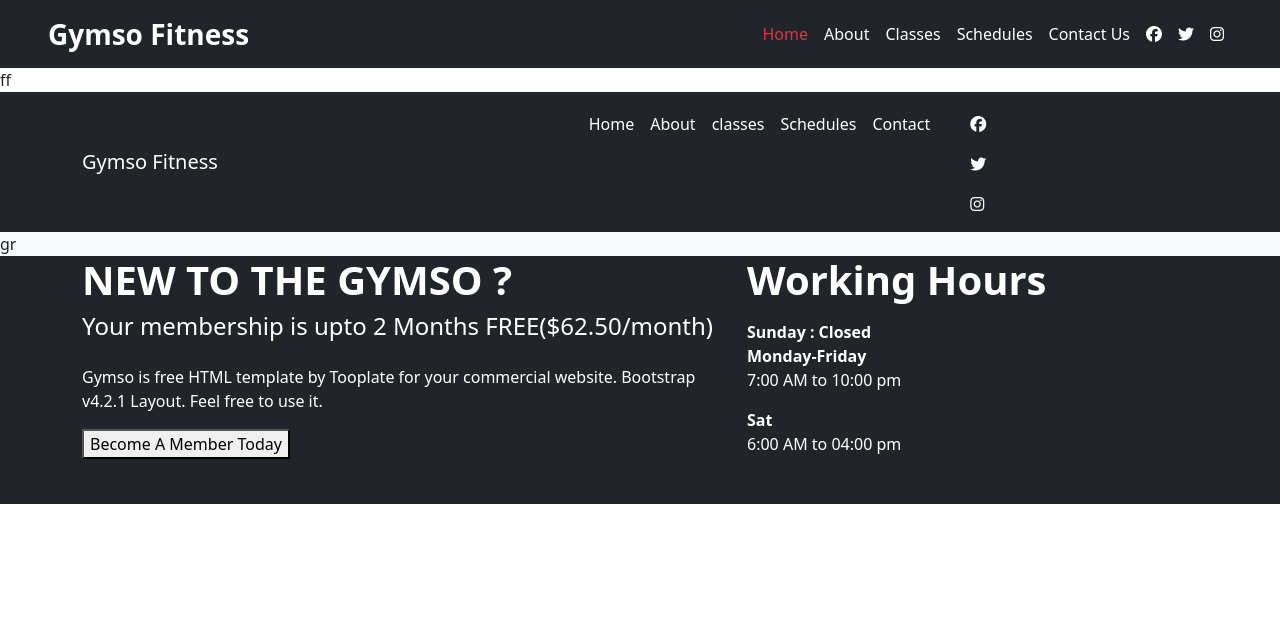
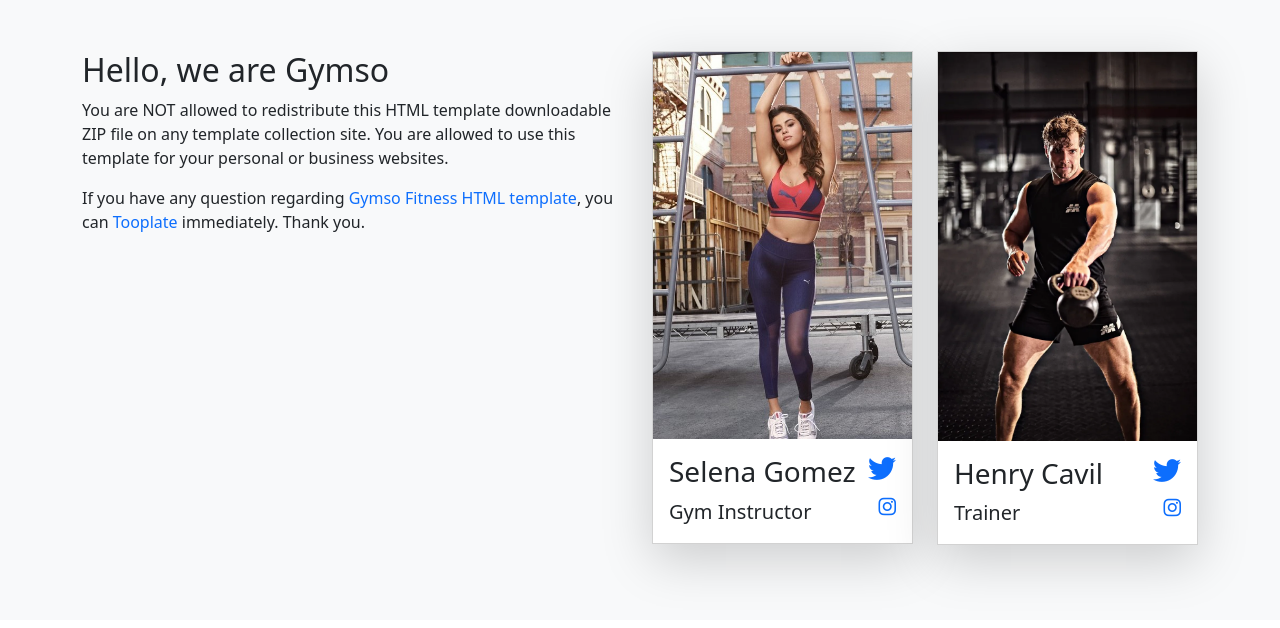
Before and after one commit to Stavan-Bhagat/aspire-task1, a website: page section.html in a window 1280 px wide. Drawn offline with nearby package versions, Linux system fonts and the light colour scheme.

Commit message:
transition work-floatup

```diff
--- /dev/null
+++ b/js_files/temp.js
@@ -0,0 +1,4 @@
+var id=document.querySelector(".sectionscroll");
+id.addEventListener('scroll',function(){
+
+})
--- a/section.html
+++ b/section.html
@@ -22,174 +22,125 @@
     <!-- <link rel="stylesheet" href="stylesheet.css"> -->
     <!-- <link rel="stylesheet" href="temp.css" /> -->
 <style>
-.nav-link{
-  color: white;
+
+/* body {
+    overflow: hidden;
+    font-family: 'Ubuntu', sans-serif;
+} */
+
+/* div {
+    width: 100%;
+    position: absolute;
+    top: 50%;
+    left: 50%;
+    transform: translateY(-50%);
+    border: aqua 1px solid;
+} */
+/*
+h1 {
+    font-size: 4.3em;
+    letter-spacing: -4px;
+    font-weight: 700;
+    color: #7e2ea0;
+    text-align: center;
+} */
+
+.cssanimation, .cssanimation span {
+    animation-duration: 4s;
+    animation-fill-mode: both;
+}
+
+.cssanimation span { display: inline-block }
+/*
+.fadeInBottom { animation-name: fadeInBottom ;
 
 }
-.nav-link:hover{
-  color: red;
+@keyframes fadeInBottom {
+    from {
+        opacity: 0;
+        transform: translateY(200%);
+    }
+    to { opacity: 1 }
+} */
+
+#section1{
+  overflow: hidden;
 }
-/* navbar-nav{
-  padding-left: 4%;
-  padding-right: 4%;
-} */
 
 </style>
   </head>
 
   <body>
+    <!-- <div>
+      <h1 class="cssanimation sequence fadeInBottom">cssanimation</h1>
+       <h1 class="cssanimation random fadeInBottom">cssanimation</h1> -->
+    <!-- </div> -->
 
+  <section id="section1">
+      <div class="container-fluid bg-light" style="padding: 4% 2%; ;">
+        <div class="container">
+          <div class="row">
+            <div class="col-lg-6 col-md-12 text-left" id="sec3div">
+              <h2 class="cssanimation sequence fadeInBottom" >Hello, we are Gymso</h2>
+              <p>
+                You are NOT allowed to redistribute this HTML template
+                downloadable ZIP file on any template collection site. You are
+                allowed to use this template for your personal or business
+                websites.
+              </p>
+              <p>
+                If you have any question regarding
+                <a href="#" class="A text-decoration-none"
+                  >Gymso Fitness HTML template</a
+                >, you can
+                <a href="#" class="A text-decoration-none"> Tooplate</a>
+                immediately. Thank you.
+              </p>
+            </div>
 
-    <nav class="navbar navbar-expand-lg bg-dark " id="main">
-      <div class="container-fluid px-5">
-          <a class="navbar-brand fs-3 fw-bold" href="#main" style="color:rgb(255, 255, 255);">Gymso Fitness</a>
-          <button class="navbar-toggler" type="button" data-bs-toggle="collapse"
-              data-bs-target="#navbarSupportedContent" aria-controls="navbarSupportedContent" aria-expanded="false"
-              aria-label="Toggle navigation">
-              <span class="navbar-toggler-icon"></span>
-          </button>
-          <div class="collapse navbar-collapse navbar-button" id="navbarSupportedContent">
-              <ul class="navbar-nav ms-auto mb-2 mb-lg-0">
-                  <li class="nav-item ">
-                      <a class="nav-link text-danger" aria-current="page" href="#">Home</a>
-                  </li>
-                  <li class="nav-item ">
-                      <a class="nav-link" href="#event">About</a>
-                  </li>
-                  <li class="nav-item ">
-                      <a class="nav-link" href="#experts">Classes</a>
-                  </li>
-
-                  <li class="nav-item ">
-                    <a class="nav-link" href="#experts">Schedules</a>
-                </li>
-                  <li class="nav-item ">
-                      <a class="nav-link" href="#contactUs">Contact Us</a>
-                  </li>
-                  <li class="nav-item">
-                    <a class="nav-link" href="#">
-                      <i class="fa-brands fa-facebook"></i>
-                  </a>
-              </li>
-              <li class="nav-item">
-                  <a class="nav-link" href="#">
-                      <i class="fa-brands fa-twitter"></i>
-                  </a>
-              </li>
-              <li class="nav-item">
-                  <a class="nav-link" href="#">
-                      <i class="fa-brands fa-instagram"></i>
-                  </a>
-              </li>
-
-
-              </ul>
-
-          </div>
-      </div>
-  </nav>
-
-
-
-    <div>ff</div>
-    <nav class="navbar navbar-expand-lg float-right navbar-dark bg-dark  ">
-      <div class="container">
-          <a class="navbar-brand" href="#">Gymso Fitness</a>
-          <button class="navbar-toggler" type="button" data-bs-toggle="collapse"
-              data-bs-target="#navbarSupportedContent" aria-controls="navbarSupportedContent" aria-expanded="false"
-              aria-label="Toggle navigation">
-              <span class="navbar-toggler-icon"></span>
-          </button>
-          <div class="collapse navbar-collapse" id="navbarSupportedContent" style=" padding-left: 30%;">
-
-              <div class="container">
-
-                  <div class="row">
-                      <div class="col-sm-12 col-md-9 col-lg-9 col-xl-9 pt-1">
-                          <ul class="navbar-nav text-left">
-                              <li class="nav-item ">
-                                  <a class="nav-link active" aria-current="page" href="#">Home</a>
-                              </li>
-                              <li class="nav-item">
-                                  <a class="nav-link" href="#">About</a>
-                              </li>
-                              <li class="nav-item">
-                                  <a class="nav-link" href="#">classes</a>
-                              </li>
-                              <li class="nav-item">
-                                  <a class="nav-link" href="#">Schedules</a>
-                              </li>
-                              <li class="nav-item">
-                                  <a class="nav-link me-4" href="#">Contact</a>
-                              </li>
-                              <div>
-
-                                <li class="nav-item">
-                                  <a class="nav-link" href="#">
-                                    <i class="fa-brands fa-facebook"></i>
-                                </a>
-                            </li>
-                            <li class="nav-item">
-                                <a class="nav-link" href="#">
-                                    <i class="fa-brands fa-twitter"></i>
-                                </a>
-                            </li>
-                            <li class="nav-item">
-                                <a class="nav-link" href="#">
-                                    <i class="fa-brands fa-instagram"></i>
-                                </a>
-                            </li>
-
-                          </ul>
-                      </div>
-
-
-
-                                </div>
-                  </div>
-
-
-              </div>
-
-
-          </div>
-
-
-
-      </div>
-
-  </nav>
-<DIV class="bg-light">gr</DIV>
-
-    <!--  -->
-    <section>
-      <div class="container-fluid bg-dark" id="section2">
-        <div class="container text-white">
-          <div class="row">
-            <div class="col-md-7 col-sm-6" id="left_container">
-              <div class="content">
-                <h2 class="h2 fs-1 fw-bold">NEW TO THE GYMSO ?</h2>
-                <h6 class="h6 fs-4">
-                  Your membership is upto 2 Months FREE($62.50/month)
-                </h6>
-                <p class="P mt-4">
-                  Gymso is free HTML template by Tooplate for your commercial
-                  website. Bootstrap v4.2.1 Layout. Feel free to use it.
-                </p>
-                <button class="" id="membership">Become A Member Today</button>
+            <div class="col-lg-3 col-md-3 mb-4">
+              <div class="card rounded-0 shadow-lg">
+                <img
+                  class="card-img-top img-fluid rounded-0"
+                  src="images/selena.jpg"
+                  alt="Card image cap"
+                />
+                <div class="card-body">
+                  <h5 class="card-title fs-3">
+                    Selena Gomez<a href="https://twitter.com/selenagomez">
+                      <i class="fa-brands fa-twitter float-end"></i
+                    ></a>
+                  </h5>
+                  <p class="card-text fs-5">
+                    Gym Instructor
+                    <a
+                      href="https://www.instagram.com/selenagomez?utm_source=ig_web_button_share_sheet&igsh=ZDNlZDc0MzIxNw=="
+                      ><i class="fa-brands fa-instagram float-end"></i
+                    ></a>
+                  </p>
+                </div>
               </div>
             </div>
-            <div class="col-md-5 col-sm-6" id="right_container">
-              <div class="horizontal-line">
-                <div class="txt mb-5">
-                  <h2 class="fs-1 mb-3 fw-bold">Working Hours</h2>
-                  <strong class="">Sunday : Closed</strong>
-                  <div>
-                    <strong>Monday-Friday</strong>
-                    <p>7:00 AM to 10:00 pm</p>
-                    <strong>Sat</strong>
-                    <p>6:00 AM to 04:00 pm</p>
-                  </div>
+            <div class="col-lg-3 col-md-3 mb-4">
+              <div class="card rounded-0 shadow-lg">
+                <img
+                  class="card-img-top img-fluid rounded-0"
+                  src="images/henrys.jpg"
+                  alt="Card image cap"
+                />
+                <div class="card-body">
+                  <h5 class="card-title fs-3">
+                    Henry Cavil
+                    <a href="https://twitter.com/HenryCavillNews"
+                      ><i class="fa-brands fa-twitter float-end"></i
+                    ></a>
+                  </h5>
+                  <p class="card-text fs-5">
+                    Trainer
+                    <a href="https://www.instagram.com/henrycavill/?hl=en"
+                      ><i class="fa-brands fa-instagram float-end"></i
+                    ></a>
+                  </p>
                 </div>
               </div>
             </div>
@@ -200,5 +151,6 @@
 
 
 
+
   </body>
 </html>
--- a/stylesheet.css
+++ b/stylesheet.css
@@ -2,7 +2,9 @@
   margin: 0;
   padding: 0;
 }
-
+section {
+  overflow: hidden;
+}
 .navbar {
   position: fixed;
   width: 100vw;
@@ -25,6 +27,13 @@
 .nav-link:hover {
   color: red;
 }
+.navbar-toggler .navbar-toggler-icon {
+  background-image: url("images/hamburger.png");
+}
+
+.collapse .navbar-toggler .navbar-toggler-icon {
+  background-image: url("images/close.png");
+}
 
 #section {
   padding-top: 5%;
@@ -40,6 +49,34 @@
 .fodrm-label {
   color: #ffffff;
 }
+/* floating */
+.floatup {
+  animation: floatUp 2s ease-in-out;
+}
+
+@keyframes floatUp {
+  0% {
+    transform: translateY(100%);
+    opacity: 0%;
+  }
+  100% {
+    transform: translateY(0%);
+    opacity: 1;
+  }
+}
+/*
+.fadeInB0ottom { animation-name: fadeInBo0ttom ;
+
+}
+@keyframes fadeInB0ottom {
+    from {
+        opacity: 0;
+        transform: translateY(300%);
+    }
+    to { opacity: 1 ;
+      transform: translateY(-300%);
+    }
+} */
 
 /* section1 background*/
 h1 {
@@ -134,8 +171,7 @@ h1 {
   .padding {
     padding-top: 5%;
   }
-  navbar-toggler-icon{
-
+  navbar-toggler-icon {
     content: "\f067";
   }
 }
```
Also changed, not shown: gymsite.html (+29 -29 lines), index.html (+82 -39 lines), images/close.png (added), images/hamburger.png (added).
